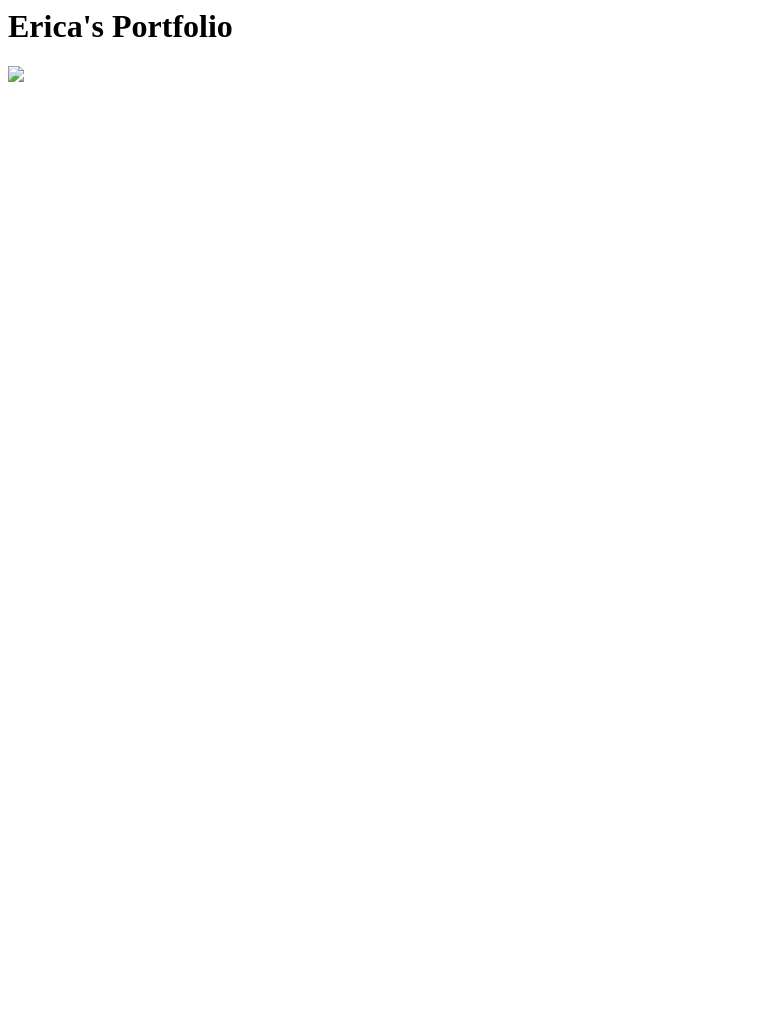
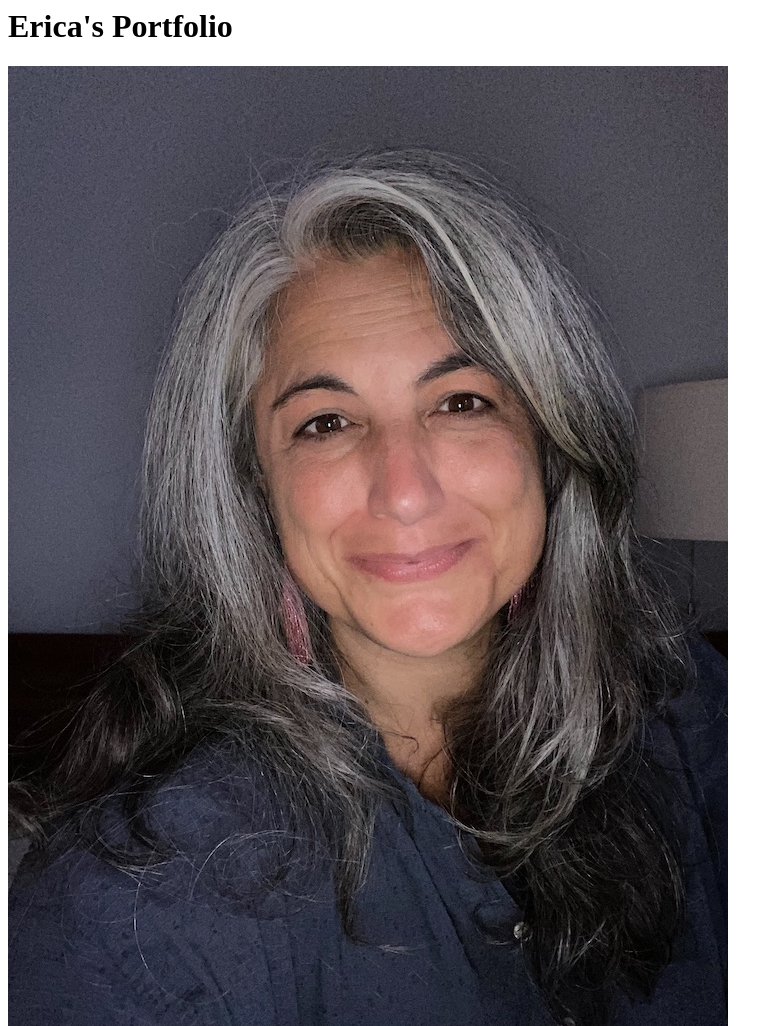
Before and after one commit to ecspater/ecspater.github.io, a plain HTML site: page index.html in a window 1280 px wide. Shown: the whole page, without its empty margins (0-783 px from the left). Before the commit the page ends 800 px from the top, so only its background shows below. Drawn offline with Linux system fonts and the light colour scheme.

Commit message:
Update index.html

```diff
--- a/index.html
+++ b/index.html
@@ -1,4 +1,4 @@
 <html>
 <h1>Erica's Portfolio</h1>
-<img src="./ECSgithub.jpeg"/>
+<img src="./ECSgithub.jpg"/>
 </html>
```
